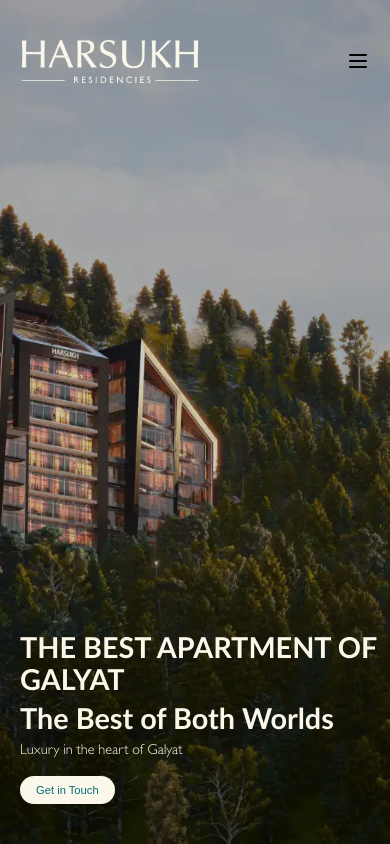
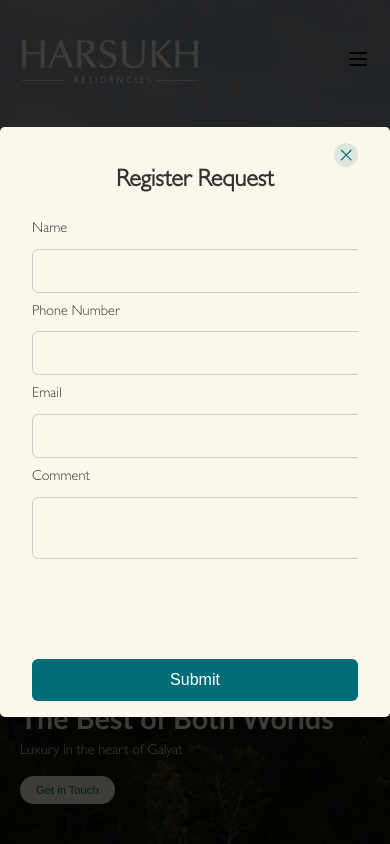
Before and after one commit to Haseeb-Arshad/harsukh, a Next.js app: page / in a window 390 px wide. Both pictures are taken after a click on the button "Get in Touch". Shown: the top 844 px of the page. Built offline with nearby package versions, Linux system fonts and the light colour scheme; grey boxes are pictures that could not be loaded; a web font is replaced by a local one.

Commit message:
Updated with Register Form

```diff
--- a/app/component/modules/home/parts/aboutus.js
+++ b/app/component/modules/home/parts/aboutus.js
@@ -53,6 +53,7 @@ const AboutUs = () => {
             alt="Harsukh Residencies"
             layout="fill"
             objectFit="cover"
+            sizes="(max-width: 768px) 100vw, (max-width: 1200px) 50vw, 33vw"
             quality={100}
             className={styles.backgroundImage}
           />
@@ -61,6 +62,7 @@ const AboutUs = () => {
             alt="Harsukh Residencies"
             layout="fill"
             objectFit="cover"
+            sizes="(max-width: 768px) 100vw, (max-width: 1200px) 50vw, 33vw"
             quality={100}
             className={styles.backgroundImageLines}
           />
--- a/app/component/modules/home/parts/header.js
+++ b/app/component/modules/home/parts/header.js
@@ -1,9 +1,10 @@
-import React from 'react';
+import React, {useState} from 'react';
 import { motion } from 'framer-motion';
 import Image from 'next/image';
 import styles from '@/styles/home/header.module.css';
 import { useInView } from 'react-intersection-observer';
 import TextMasked from './anim/TextMasked';
+import RegisterRequestForm from '@/app/component/ui/Bars/contactBox';
 
 const Header = () => {
 
@@ -57,9 +58,20 @@ const Header = () => {
     }
   };
 
+  const [isContacted, setIsContacted] = useState(false);
+
+
+  const handleCall = () => {
+    setIsContacted(!isContacted);
+  };
+  const handleContactClose = () => {
+
+    setIsContacted(false);
+  };
 
 
   return (
+    <>
     <motion.div className={styles.container} variants={containerVariants} initial="hidden" animate={inView ? "visible" : "hidden"}>
       <motion.div className={styles.imageWrapper} initial={{ opacity: 0 }} animate={{ opacity: 1 }} transition={{ duration: 0.5, ease: [0.49, 0.23, 0, 1] }}>
         <Image src="/images/home/harsukhImage1.webp" layout="fill" objectFit="cover" quality={100} priority alt="Luxury hotel in mountains" />
@@ -84,11 +96,19 @@ const Header = () => {
         <motion.div className={`${styles.subtitle} ${inView ? styles.isInview : ''}`}>
           <span className={styles.lineInner}>{subtitle}</span>
         </motion.div>
-        <motion.button className={`${styles.ctaBtn} ctaBtn`} variants={buttonVariants}>
+        <motion.button onClick={handleCall} className={`${styles.ctaBtn} ctaBtn`} variants={buttonVariants}>
           Get in Touch
         </motion.button>
       </motion.div>
     </motion.div>
+
+    {isContacted && (
+        <div style={{zIndex:'99999999999'}} className={styles.ContactedContainer}>
+          <RegisterRequestForm onClose={handleContactClose} />
+        </div>
+      )}
+
+    </>
   );
 
 };
--- a/app/component/modules/home/parts/vision.js
+++ b/app/component/modules/home/parts/vision.js
@@ -7,6 +7,15 @@ export default function VisionPage() {
   return (
     <div className={styles.container}>
       <div className={styles.visionContent}>
+        <div className={styles.visionImage}>
+          <Image
+            src="/images/home/vision-bg.webp" // Make sure the image is placed in your public folder
+            alt="Harsukh Residencies"
+            layout="fill"
+            objectFit="cover"
+            quality={100}
+          />
+        </div>
         <div className={styles.visionText}>
           <div className={styles.title}>VISION</div>
           <div className={styles.content}>
@@ -19,15 +28,6 @@ export default function VisionPage() {
             of life.
           </div>
         </div>
-        <div className={styles.visionImage}>
-          <Image
-            src="/images/home/vision-bg.webp" // Make sure the image is placed in your public folder
-            alt="Harsukh Residencies"
-            layout="fill"
-            objectFit="cover"
-            quality={100}
-          />
-        </div>
       </div>
     </div>
   );
--- a/styles/home/aboutus.module.css
+++ b/styles/home/aboutus.module.css
@@ -20,7 +20,7 @@
   font-family: "Optima";
   position: relative;
   width: 100vw;
-  height: 100vh;
+  min-height: 100vh;
   display: flex;
   align-items: center;
   justify-content: center;
@@ -57,6 +57,7 @@
   bottom: 0;
   display: flex;
   align-items: center;
+  z-index: 999999999999;
 }
 
 .content {
@@ -95,3 +96,37 @@
 .isInview .lineInner {
   transform: translateY(0);
 }
+
+
+@media (max-width: 768px) {
+  .container {
+    height: auto;
+    min-height: 100vh;
+  }
+
+  .imageSection {
+    height: 100%;
+  }
+
+  .contentOverlay {
+    padding: 2rem 1rem;
+  }
+
+  .content {
+    max-width: 100%;
+  }
+
+  .title {
+    font-size: 2rem;
+    margin-bottom: 1rem;
+  }
+
+  .description {
+    font-size: 1rem;
+    line-height: 1.5;
+  }
+
+  .titleLines, .description {
+    text-align: center;
+  }
+}
--- a/styles/home/header.module.css
+++ b/styles/home/header.module.css
@@ -106,6 +106,20 @@
 .titleLines:nth-child(2) .lineInner { transition-delay: 0s; }
 .subtitle .lineInner { transition-delay: 0.1s; }
 
+
+.ContactedContainer {
+  position: fixed;
+    top: 0;
+    left: 0;
+    width: 100%;
+    min-height: 100vh;
+    background: rgba(0, 0, 0, 0.5); /* Optional: for a semi-transparent background */
+    display: flex;
+    justify-content: center;
+    align-items: center;
+    animation: fadeIn 0.3s ease-in-out;
+}
+
 /* Responsive styles */
 @media (max-width: 768px) {
   .content {
--- a/styles/home/videoContent.module.css
+++ b/styles/home/videoContent.module.css
@@ -28,7 +28,7 @@
   flex-direction: column;
   justify-content: center;
   align-items: center;
-  height: 100vh;
+  min-height: 100vh;
   width: 100%;
   position: relative;
   z-index: 1;
--- a/styles/home/vision.module.css
+++ b/styles/home/vision.module.css
@@ -85,3 +85,25 @@
       font-size: 16px;
     }
   }
+
+
+
+  @media (max-width: 768px) {
+    .visionText {
+      position: absolute;
+      bottom: 0;
+      left: 50%;
+      transform: translateX(-50%);
+      width: 70%;
+      padding: 30px;
+      border-radius: 6px 6px 0 0;
+    }
+
+    .title {
+      font-size: 1.8rem;
+    }
+
+    .content {
+      font-size: 16px;
+    }
+  }
```
